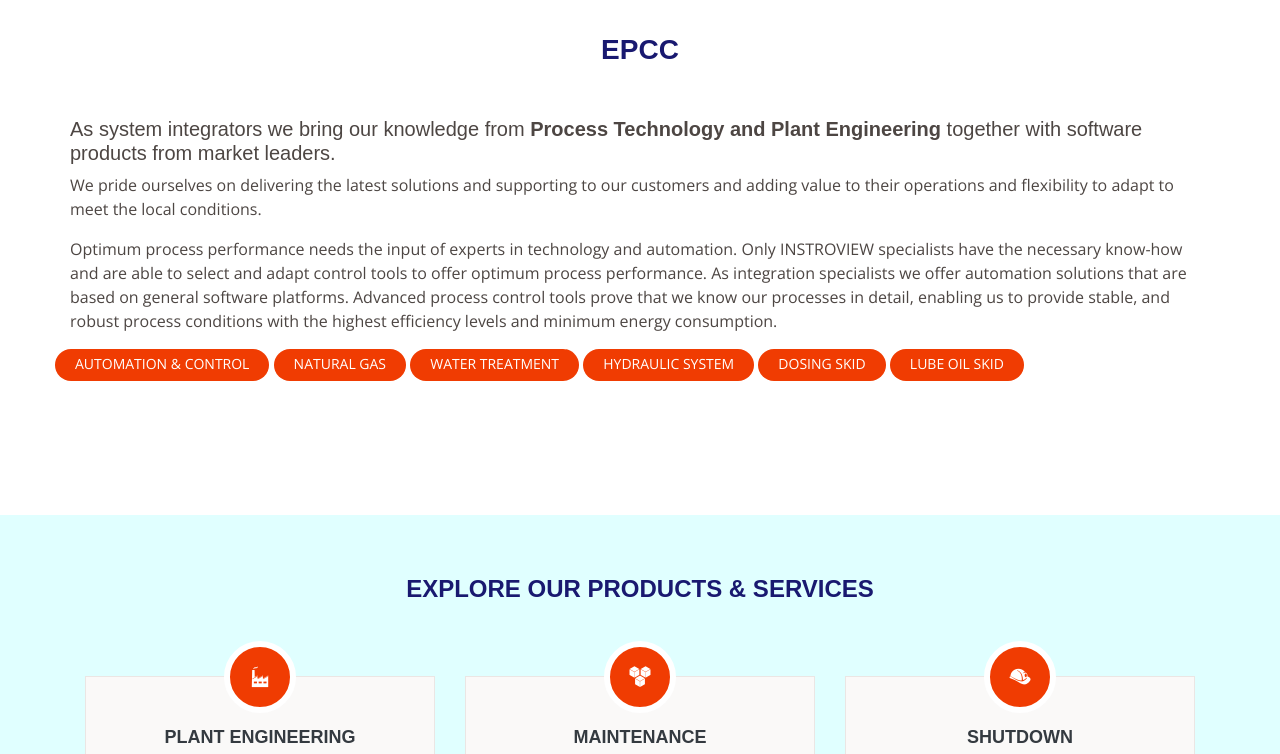
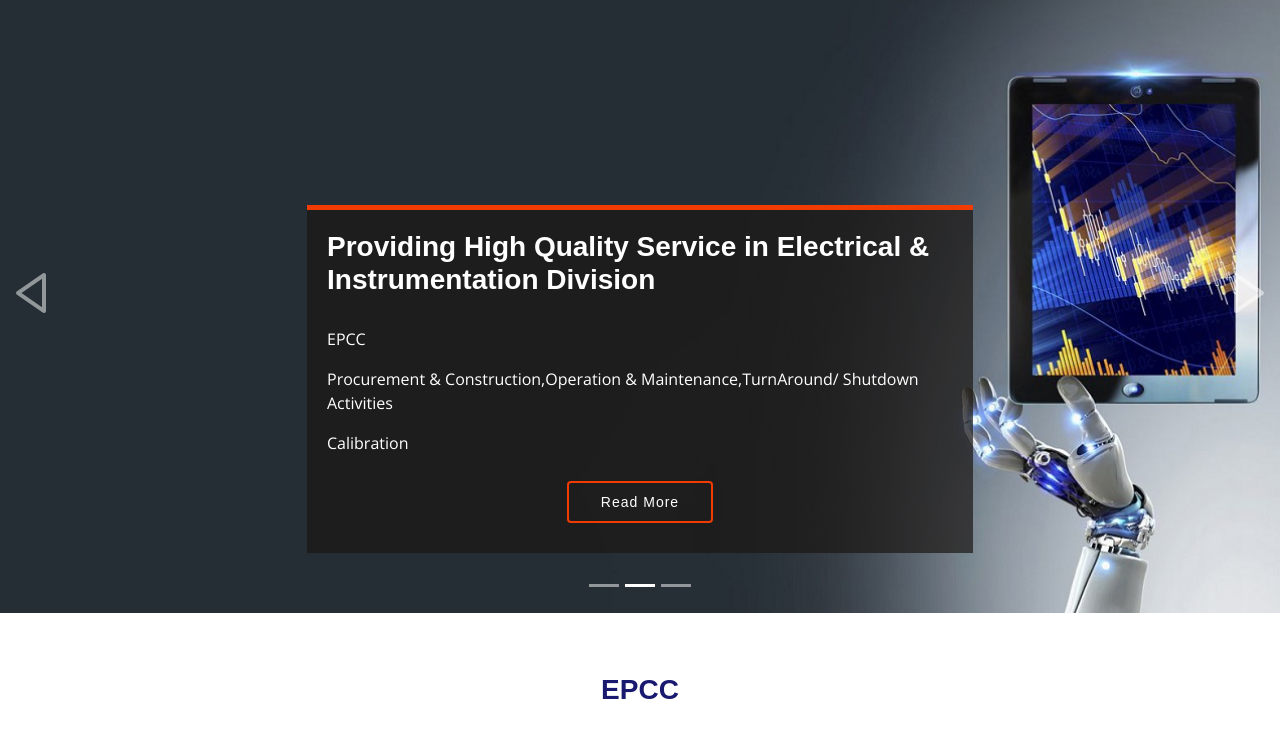
Before and after one commit to instrovino/instroview, a plain HTML site: page index.html in a window 1280 px wide. Shown: the part 139-893 px from the top of the page. Drawn offline with nearby package versions, Linux system fonts and the light colour scheme; a web font is replaced by a local one.

Commit message:
Update style.css

```diff
--- a/assets/css/style.css
+++ b/assets/css/style.css
@@ -385,7 +385,7 @@ h1, h2, h3, h4, h5, h6 {
 --------------------------------------------------------------*/
 #hero {
   width: 100%;
-  height: auto;
+  height: 640px;
   background-color: rgba(14, 11, 10, 0.8);
   overflow: hidden;
   position: relative;
@@ -395,7 +395,7 @@ h1, h2, h3, h4, h5, h6 {
 
 #hero .carousel-item {
   width: 100%;
-  height: auto;
+  height: 640px;
   background-size: cover;
   background-position: center center;
   background-repeat: no-repeat;
```
